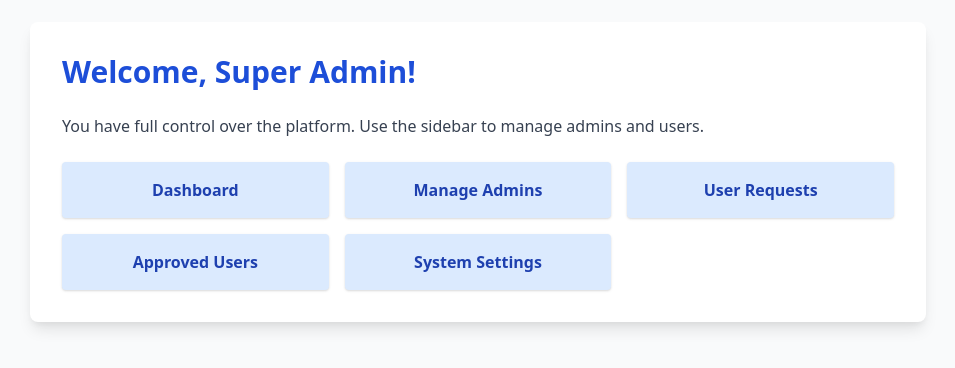
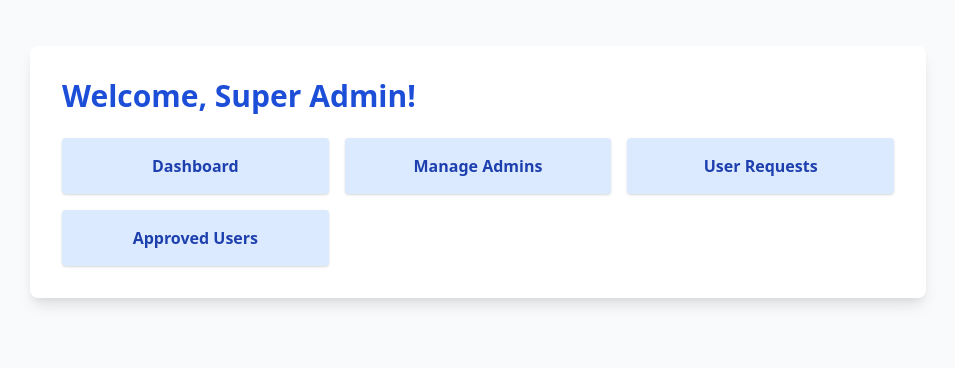
Before and after one commit to bonnycool/matrimony-frontend-, a Next.js app: page /admin/superdash in a window 1280 px wide. Shown: the part 228-596 px from the top of the page, without its empty margins (162-1117 px from the left). Built offline with nearby package versions, Linux system fonts and the light colour scheme.

Commit message:
added approved users page and fixed routing issues in the super admin dashboard

```diff
--- a/src/app/admin/superdash/page.tsx
+++ b/src/app/admin/superdash/page.tsx
@@ -1,37 +1,46 @@
  'use client';
 
+import { useRouter } from 'next/navigation';
 import React from 'react';
 
-const SuperAdminPage: React.FC = () => {
+export default function SuperAdminPage() {
+  const router = useRouter();
+
   return (
     <div className="flex flex-col items-center justify-center min-h-screen bg-gray-50 px-4">
       <div className="w-full max-w-4xl bg-white shadow-lg rounded-lg p-8">
         <h1 className="text-3xl font-bold text-blue-700 mb-6">Welcome, Super Admin!</h1>
-        <p className="text-gray-700 mb-6">
-          You have full control over the platform. Use the sidebar to manage admins and users.
-        </p>
 
-        {/* Admin dashboard links */}
         <div className="grid grid-cols-1 sm:grid-cols-2 md:grid-cols-3 gap-4">
-          <a href="#" className="block text-center bg-blue-100 hover:bg-blue-200 text-blue-800 font-semibold py-4 px-6 rounded shadow">
+          <button
+            onClick={() => router.push('/admin/superdash')}
+            className="block text-center bg-blue-100 hover:bg-blue-200 text-blue-800 font-semibold py-4 px-6 rounded shadow"
+          >
             Dashboard
-          </a>
-          <a href="#" className="block text-center bg-blue-100 hover:bg-blue-200 text-blue-800 font-semibold py-4 px-6 rounded shadow">
+          </button>
+
+          <button
+            onClick={() => router.push('/admin/superdash/manage-admins')}
+            className="block text-center bg-blue-100 hover:bg-blue-200 text-blue-800 font-semibold py-4 px-6 rounded shadow"
+          >
             Manage Admins
-          </a>
-          <a href="#" className="block text-center bg-blue-100 hover:bg-blue-200 text-blue-800 font-semibold py-4 px-6 rounded shadow">
+          </button>
+
+          <button
+            onClick={() => router.push('/admin/superdash/user-requests')}
+            className="block text-center bg-blue-100 hover:bg-blue-200 text-blue-800 font-semibold py-4 px-6 rounded shadow"
+          >
             User Requests
-          </a>
-          <a href="#" className="block text-center bg-blue-100 hover:bg-blue-200 text-blue-800 font-semibold py-4 px-6 rounded shadow">
+          </button>
+
+          <button
+            onClick={() => router.push('/admin/superdash/approved-users')}
+            className="block text-center bg-blue-100 hover:bg-blue-200 text-blue-800 font-semibold py-4 px-6 rounded shadow"
+          >
             Approved Users
-          </a>
-          <a href="#" className="block text-center bg-blue-100 hover:bg-blue-200 text-blue-800 font-semibold py-4 px-6 rounded shadow">
-            System Settings
-          </a>
+          </button>
         </div>
       </div>
     </div>
   );
-};
-
-export default SuperAdminPage;
+}
```
Also changed, not shown: src/app/admin/superdash/approved-users/page.tsx (renamed from src/app/admin/superdash/approved/page.tsx), src/app/admin/superdash/manage-admins/page.tsx (renamed from src/app/admin/superdash/mngead/page.tsx), src/app/admin/superdash/user-requests/page.tsx (renamed from src/app/admin/superdash/userreq/page.tsx).
